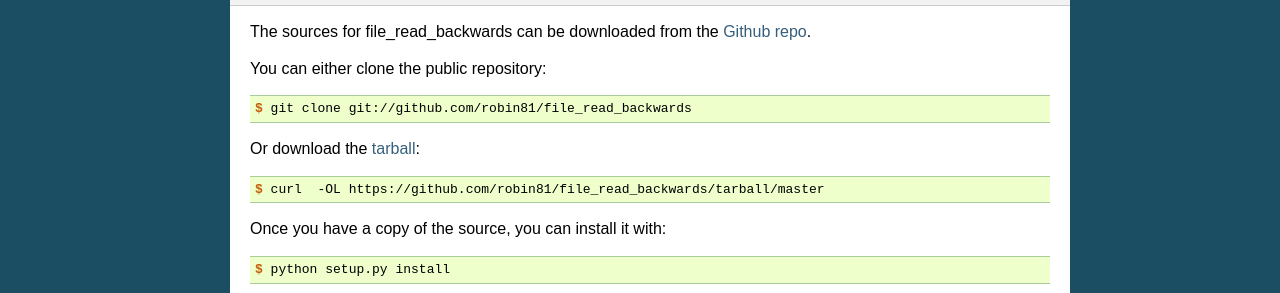
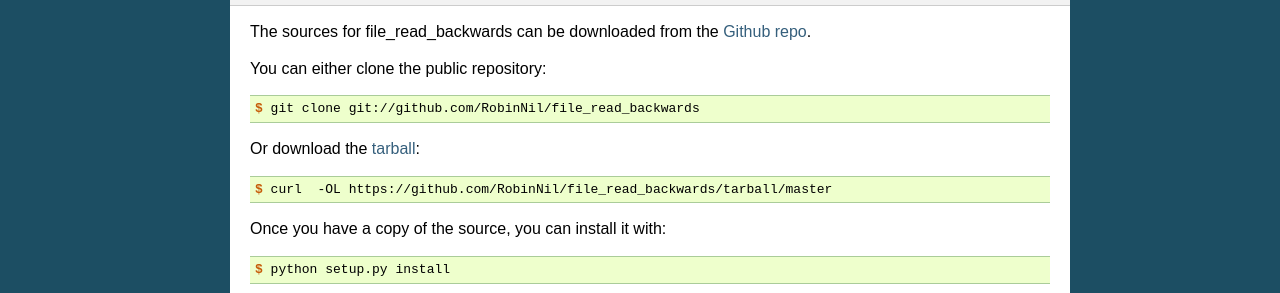
Before and after one commit to RobinNil/file_read_backwards, a Sphinx documentation site: the page built from docs/installation.rst, in a window 1280 px wide. Shown: the part 359-652 px from the top of the page. Built offline with Sphinx 7.4.7, drawn with Linux system fonts in a browser that asks for light colours; pages that are not in the unit, such as notebooks, are missing from menus.

Commit message:
update repo and contact info

```diff
--- a/CONTRIBUTING.rst
+++ b/CONTRIBUTING.rst
@@ -15,7 +15,7 @@ Types of Contributions
 Report Bugs
 ~~~~~~~~~~~
 
-Report bugs at https://github.com/robin81/file_read_backwards/issues.
+Report bugs at https://github.com/RobinNil/file_read_backwards/issues.
 
 If you are reporting a bug, please include:
 
--- a/docs/installation.rst
+++ b/docs/installation.rst
@@ -32,13 +32,13 @@ You can either clone the public repository:
 
 .. code-block:: console
 
-    $ git clone git://github.com/robin81/file_read_backwards
+    $ git clone git://github.com/RobinNil/file_read_backwards
 
 Or download the `tarball`_:
 
 .. code-block:: console
 
-    $ curl  -OL https://github.com/robin81/file_read_backwards/tarball/master
+    $ curl  -OL https://github.com/RobinNil/file_read_backwards/tarball/master
 
 Once you have a copy of the source, you can install it with:
 
@@ -47,5 +47,5 @@ Once you have a copy of the source, you can install it with:
     $ python setup.py install
 
 
-.. _Github repo: https://github.com/robin81/file_read_backwards
-.. _tarball: https://github.com/robin81/file_read_backwards/tarball/master
+.. _Github repo: https://github.com/RobinNil/file_read_backwards
+.. _tarball: https://github.com/RobinNil/file_read_backwards/tarball/master
--- a/file_read_backwards/__init__.py
+++ b/file_read_backwards/__init__.py
@@ -3,5 +3,5 @@
 from .file_read_backwards import FileReadBackwards  # noqa: F401
 
 __author__ = """Robin Robin"""
-__email__ = 'robin81@gmail.com'
+__email__ = 'robinsquare42@gmail.com'
 __version__ = '1.2.1'
--- a/setup.py
+++ b/setup.py
@@ -22,8 +22,8 @@ setup(
     description="Memory efficient way of reading files line-by-line from the end of file",
     long_description=readme + '\n\n' + history,
     author="Robin Robin",
-    author_email='robin81@gmail.com',
-    url='https://github.com/robin81/file_read_backwards',
+    author_email='robinsquare42@gmail.com',
+    url='https://github.com/RobinNil/file_read_backwards',
     packages=[
         'file_read_backwards',
     ],
--- a/travis_pypi_setup.py
+++ b/travis_pypi_setup.py
@@ -21,7 +21,7 @@ except:
     from urllib.request import urlopen
 
 
-GITHUB_REPO = 'robin81/file_read_backwards'
+GITHUB_REPO = 'RobinNil/file_read_backwards'
 TRAVIS_CONFIG_FILE = os.path.join(
     os.path.dirname(os.path.abspath(__file__)), '.travis.yml')
 
```
Also changed, not shown: README.rst (+4 -4 lines).
